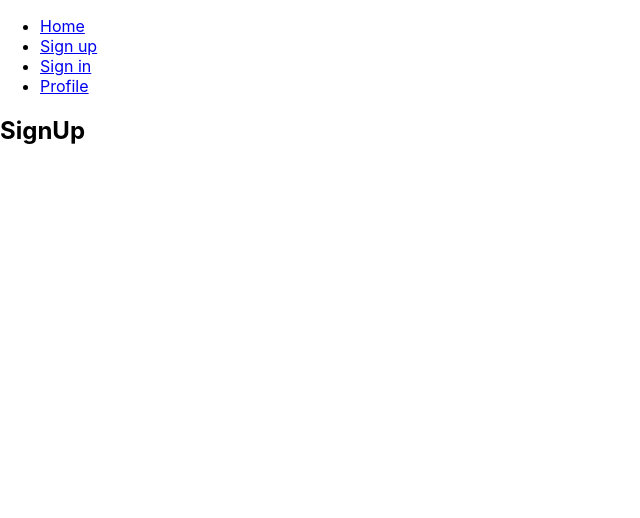
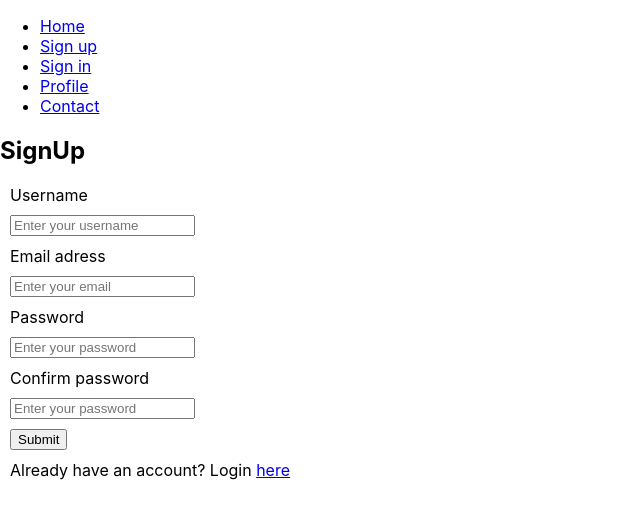
Before and after one commit to D-vanheesch/assignment-front-end, a React (Create React App) app: page /Signup in a window 1280 px wide. Shown: the top 518 px of the page, without its empty margins (0-640 px from the left). Built offline with nearby package versions, Linux system fonts and the light colour scheme.

Commit message:
Pages, routing, Sign in, Sign up

```diff
--- a/package.json
+++ b/package.json
@@ -8,6 +8,7 @@
     "@testing-library/user-event": "^12.6.0",
     "react": "^17.0.1",
     "react-dom": "^17.0.1",
+    "react-hook-form": "^6.14.2",
     "react-router-dom": "^5.2.0",
     "react-scripts": "4.0.1",
     "web-vitals": "^0.2.4"
--- a/src/App.js
+++ b/src/App.js
@@ -9,6 +9,7 @@ import Home from "./pages/Home";
 import SignUp from "./pages/SignUp";
 import SignIn from "./pages/SignIn";
 import Profile from "./pages/Profile";
+import Contact from "./pages/Contact";
 
 export default function App() {
   return (
@@ -33,6 +34,10 @@ export default function App() {
                 <Link to="/Profile">Profile</Link>
               </li>
 
+              <li>
+                <Link to="/Contact">Contact</Link>
+              </li>
+
             </ul>
           </nav>
 
@@ -54,6 +59,10 @@ export default function App() {
               <Profile />
             </Route>
 
+            <Route path="/Contact">
+              <Contact />
+            </Route>
+
             <Route path="/">
               <h1> 404 not found </h1>
             </Route>
--- /dev/null
+++ b/src/components/SignInForm/SignInForm.css
@@ -0,0 +1,4 @@
+label, input {
+    display: block;
+    margin: 10px;
+}
--- /dev/null
+++ b/src/components/SignInForm/index.js
@@ -0,0 +1,33 @@
+import React from "react";
+import './SignInForm.css'
+import { useForm } from "react-hook-form";
+
+
+export default function SignInForm () {
+    const { register, handleSubmit, errors } = useForm();
+
+    function onSubmit() {
+    }
+
+    console.log ("ERROR:", errors)
+
+    return <form onSubmit={handleSubmit(onSubmit)}>
+
+        <label htmlFor="userName">Username</label>
+        <input
+            name="userName"
+            type="text"
+            ref={register({required: true})}
+        />
+        {errors.userName && <span>This field is required</span>}
+
+        <label htmlFor="password">Password</label>
+        <input
+            name="password"
+            type="password"
+            ref={register({required: true})}
+        />
+        {errors.password && <span>This field is required</span>}
+        <input type="submit"/>
+    </form>
+}
--- /dev/null
+++ b/src/components/SignUpForm/SignUpForm.css
@@ -0,0 +1,4 @@
+label, input, span {
+    display: block;
+    margin: 10px;
+}
--- /dev/null
+++ b/src/components/SignUpForm/index.js
@@ -0,0 +1,62 @@
+import React from "react";
+import './SignUpForm.css'
+import { useForm } from "react-hook-form";
+
+
+export default function SignUpForm () {
+    const { register, handleSubmit, errors } = useForm();
+
+    function onSubmit(data) {
+        console.log (data);
+    }
+
+    console.log ("ERROR:", errors)
+    return <form onSubmit={handleSubmit(onSubmit)}>
+
+        <label htmlFor="userName">Username</label>
+        <input
+            name="userName"
+            type="text"
+            placeholder="Enter your username"
+            ref={register({required: true})}
+        />
+        {errors.userName && <span>This field is required</span>}
+
+        <label htmlFor="emailAdress">Email adress</label>
+        <input
+            name="emailAdress"
+            type="text"
+            placeholder="Enter your email"
+            ref={register({required: true})}
+        />
+        {errors.emailAdress && <span>This field is required</span>}
+
+        <label htmlFor="password">Password</label>
+        <input
+            name="password"
+            type="password"
+            placeholder="Enter your password"
+            ref={register({required: true})}
+        />
+        {errors.password && <span>This field is required</span>}
+
+        <label htmlFor="password">Confirm password</label>
+        <input
+            name="password2"
+            type="password"
+            placeholder="Enter your password"
+            ref={register({required: true})}
+        />
+        {errors.password && <span>This field is required</span>}
+
+        <input
+            type="submit"
+        />
+        <span>
+            Already have an account? Login <a href="#">here</a>
+        </span>
+
+    </form>
+
+
+}
--- a/src/index.js
+++ b/src/index.js
@@ -1,17 +1,17 @@
 import React from 'react';
 import ReactDOM from 'react-dom';
+import { BrowserRouter as Router} from "react-router-dom";
 import './index.css';
 import App from './App';
 import reportWebVitals from './reportWebVitals';
 
 ReactDOM.render(
   <React.StrictMode>
+      <Router>
     <App />
+      </Router>
   </React.StrictMode>,
   document.getElementById('root')
 );
 
-// If you want to start measuring performance in your app, pass a function
-// to log results (for example: reportWebVitals(console.log))
-// or send to an analytics endpoint. Learn more: https://bit.ly/CRA-vitals
 reportWebVitals();
--- /dev/null
+++ b/src/pages/Contact.js
@@ -0,0 +1,5 @@
+import React from 'react';
+
+export default function Contact () {
+    return <h2>Contact</h2>;
+}
--- a/src/pages/SignIn.js
+++ b/src/pages/SignIn.js
@@ -1,5 +1,10 @@
 import React from "react";
+import '../components/SignInForm'
+import SignInForm from "../components/SignInForm";
 
 export default function SignIn () {
-    return <h2>SignIn</h2>;
+    return <div>
+        <h2>SignIn</h2>
+        <SignInForm />
+    </div>
 }
--- a/src/pages/SignUp.js
+++ b/src/pages/SignUp.js
@@ -1,5 +1,10 @@
 import React from "react";
+import '../components/SignUpForm'
+import SignUpForm from "../components/SignUpForm";
 
 export default function SignUp () {
-    return <h2>SignUp</h2>;
+    return <div>
+        <h2>SignUp</h2>
+        <SignUpForm />
+    </div>
 }
```
Also changed, not shown: 2 other files (tests, documents, lock files or other folders).
